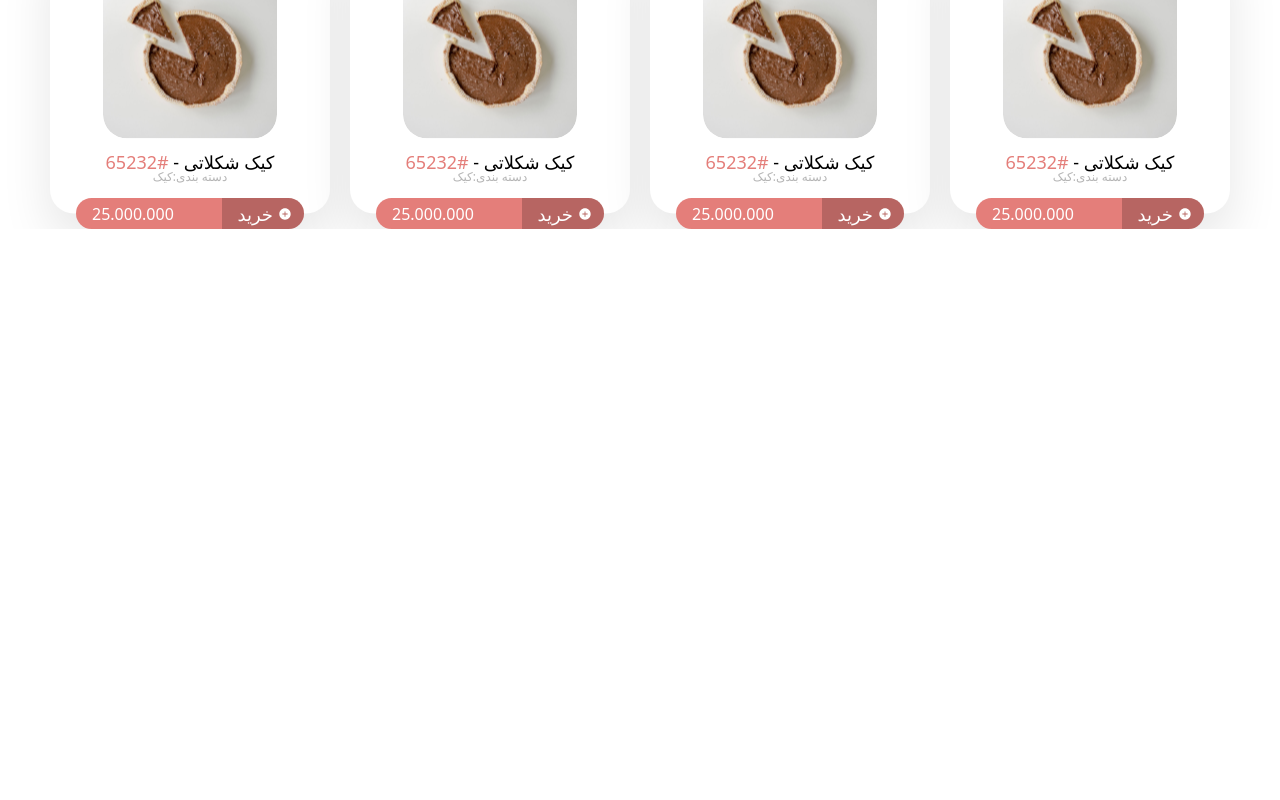
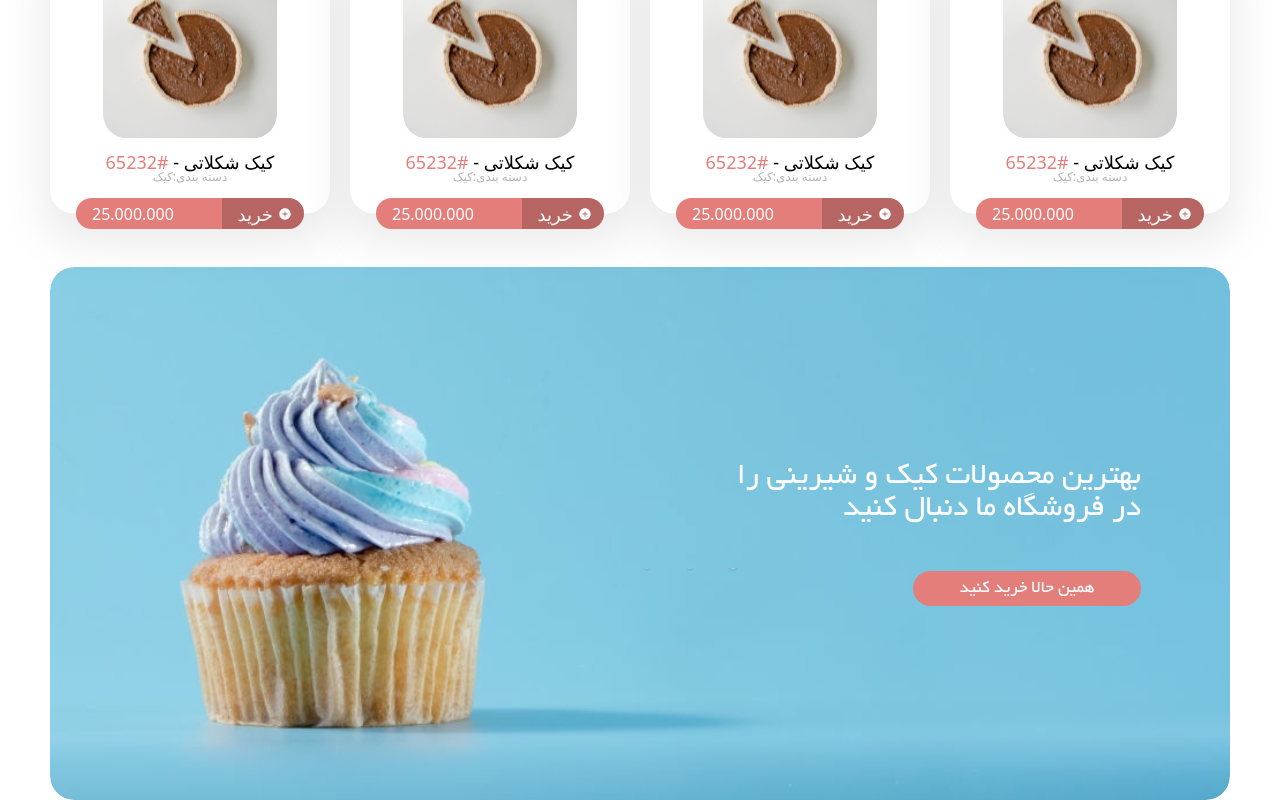
Before and after one commit to danyalbani240/Shop, a Nuxt app: page / in a window 1280 px wide. Shown: the part 741-1541 px from the top of the page. Before the commit the page ends 970 px from the top, so only its background shows below. Built offline with nearby package versions, Linux system fonts and the light colour scheme.

Commit message:
Big Banner is Done✅

```diff
--- a/pages/index.vue
+++ b/pages/index.vue
@@ -5,28 +5,31 @@
       <p class="text-black text-center">دسته بندی محصولات</p>
       <div class="flex category mx-auto justify-between">
         <div class="category-item h-full bg-white flex flex-col items-center">
-          <img class="mt-8" src="../assets/images/cake.svg" alt="cake">
+          <img class="mt-8" src="../assets/images/cake.svg" alt="cake" />
           <p class="text-center mt-6">کیک</p>
         </div>
         <div class="category-item h-full bg-white flex flex-col items-center">
-          <img class="mt-8" src="../assets/images/bread.svg" alt="cake">
+          <img class="mt-8" src="../assets/images/bread.svg" alt="cake" />
           <p class="text-center mt-6">نان</p>
-
         </div>
         <div class="category-item h-full bg-white flex flex-col items-center">
-          <img class="mt-8" src="../assets/images/cookies.svg" alt="cake">
+          <img class="mt-8" src="../assets/images/cookies.svg" alt="cake" />
           <p class="text-center mt-6">ساندویچ</p>
-
         </div>
         <div class="category-item h-full bg-white flex flex-col items-center">
-          <img class="mt-8" src="../assets/images/cake.svg" alt="cake">
+          <img class="mt-8" src="../assets/images/cake.svg" alt="cake" />
           <p class="text-center mt-6">شیرینی</p>
-
         </div>
       </div>
     </div>
     <TheSelectCategory />
     <TheBestSellProducts />
+    <div class="big-banner rounded-3xl mx-auto byekan" dir="rtl">
+      <div class="text-right">
+        <p>بهترین محصولات کیک و شیرینی را در فروشگاه ما دنبال کنید</p>
+        <button class="buy-now flex items-center justify-center text-center byekan text-lg">همین حالا خرید کنید</button>
+      </div>
+    </div>
   </div>
 </template>
 
@@ -55,9 +58,33 @@ export default {
   border-radius: 24px;
   cursor: pointer;
 }
-.category-item p{
+.category-item p {
   font-size: 24px;
-line-height: 24px;
+  line-height: 24px;
+}
+.big-banner {
+  margin-top: 105px;
+  width: 1180px;
+  height: 533px;
+  padding-top:195px;
+  background-image: url(../assets/images/big-banner.svg);}
+
+.big-banner p{
+  width: 405px;
+height: 86px;
+margin-right: 89px;
+font-size: 32px;
+line-height: 32px;
+color: white;
 
 }
+.big-banner button{
+  margin-top: 23px;
+  width: 228px;
+height: 35px;
+background: #E47E7A;
+border-radius: 24px;
+margin-right: 89px;
+color: white;
+}
 </style>
```
Also changed, not shown: assets/images/big-banner.svg (added).
